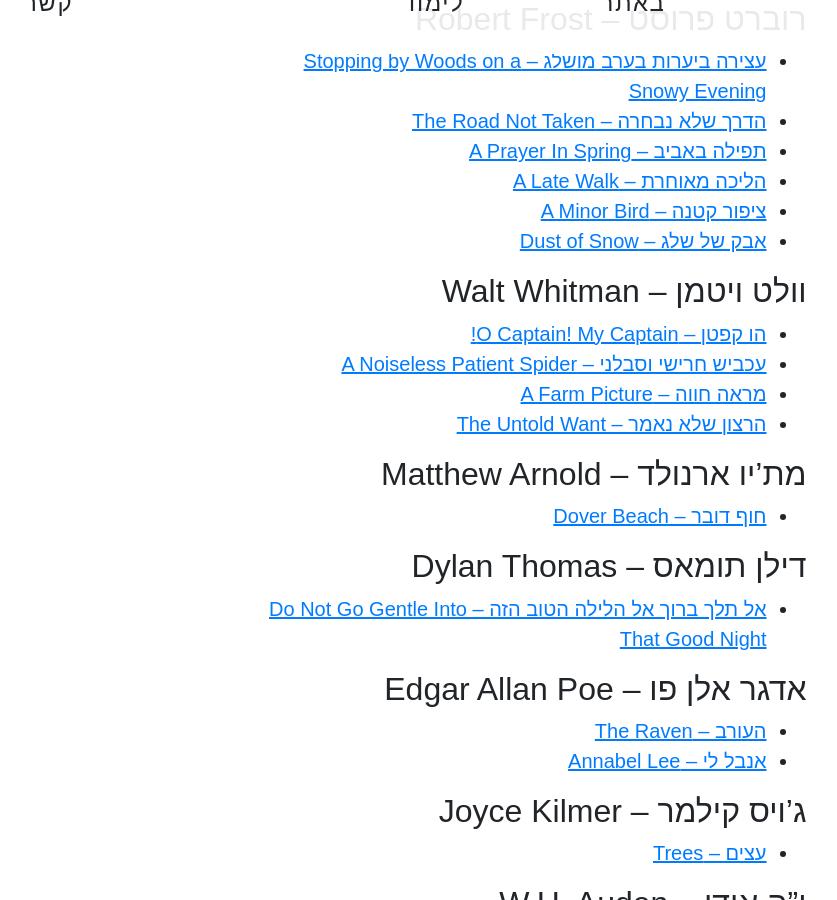
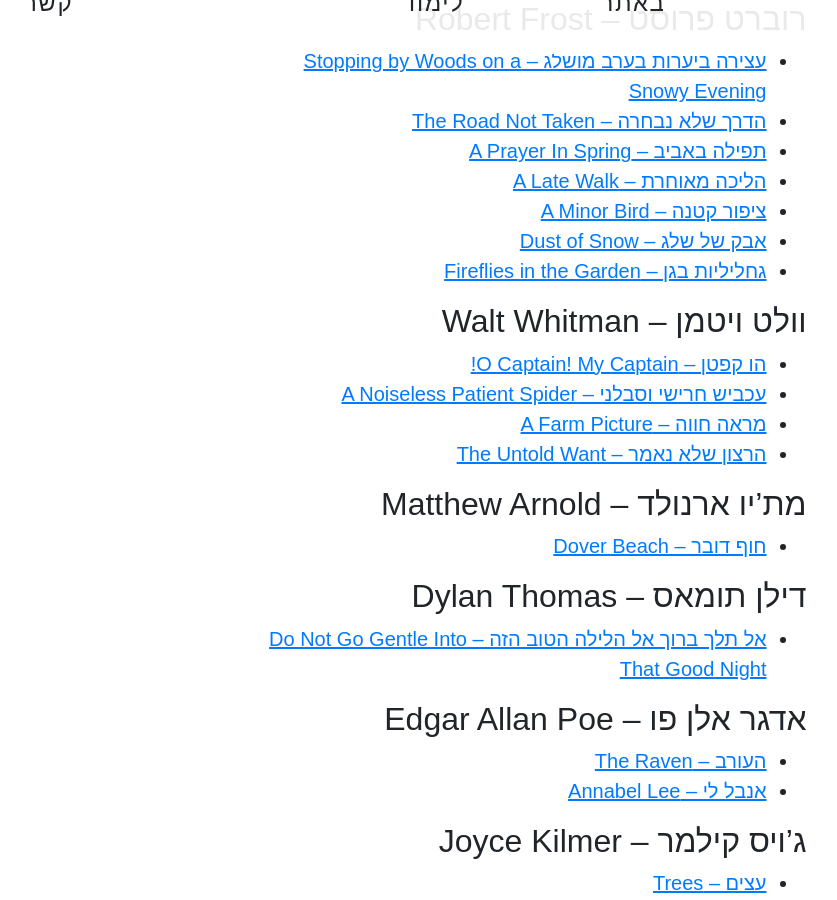
Before and after one commit to liorcn/engbrew, a Jekyll site: the page built from translations-index.md, in a window 1280 px wide and 900 px high, scrolled down 936 px. Shown: the whole window, without its empty margins (128-965 px from the left). Built offline with Jekyll 4.4.1, drawn with Linux system fonts in a browser that asks for light colours; some web fonts are replaced.

Commit message:
fireflies-in-the-garden

```diff
--- a/translations-index.md
+++ b/translations-index.md
@@ -3,8 +3,6 @@
 permalink: "/translations-index/"
 title: "יצירות באנגלית מתורגמות לעברית – תרגול קריאה באנגלית בחינם"
 ---
-
-
 
 <div class="container px-4 px-lg-5">
   <div class="row gx-4 gx-lg-5 justify-content-center">
@@ -23,6 +21,7 @@
     <li><a href="/a-late-walk/">הליכה מאוחרת – A Late Walk</a></li>
     <li><a href="/a-minor-bird/">ציפור קטנה – A Minor Bird</a></li>
     <li><a href="/dust-of-snow/">אבק של שלג – Dust of Snow</a></li>
+    <li><a href="/fireflies-in-the-garden/">גחליליות בגן – Fireflies in the Garden</a></li>
 </ul>
 
 <h2>וולט ויטמן – Walt Whitman</h2>
```
